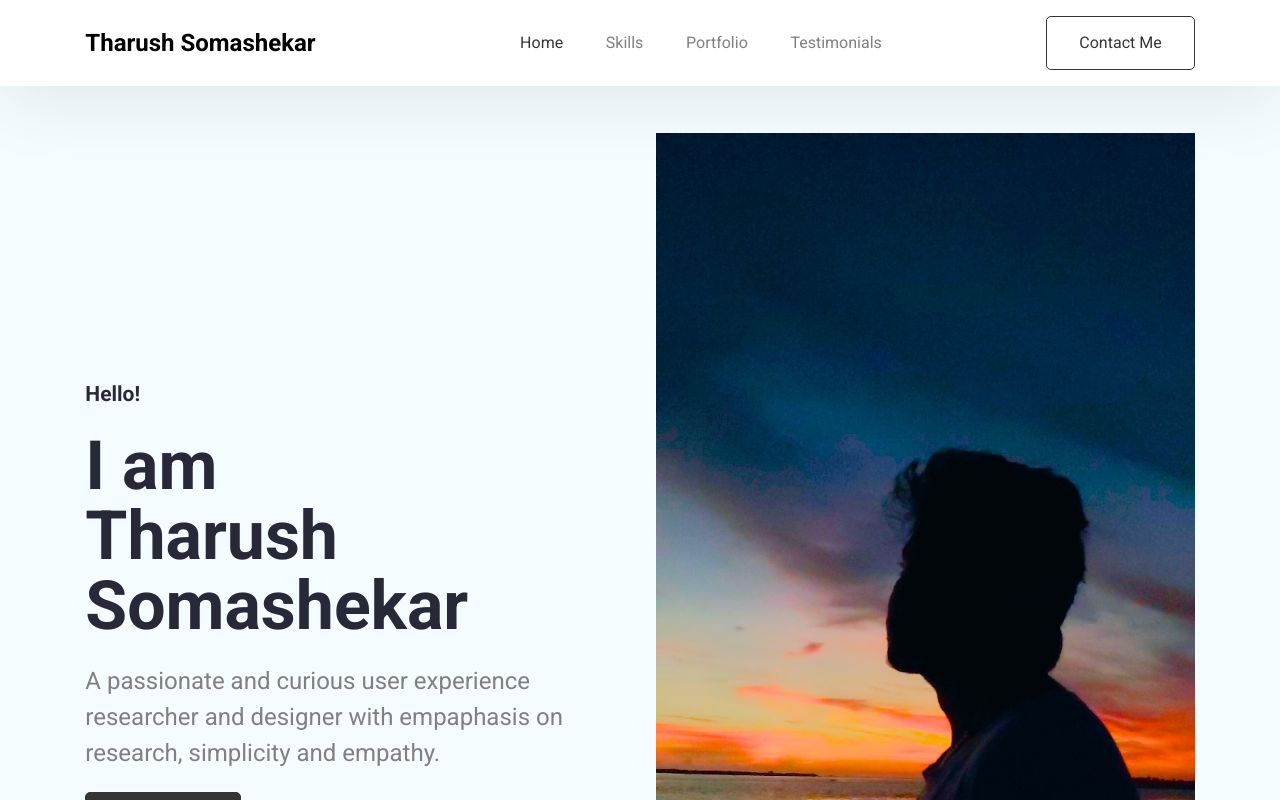
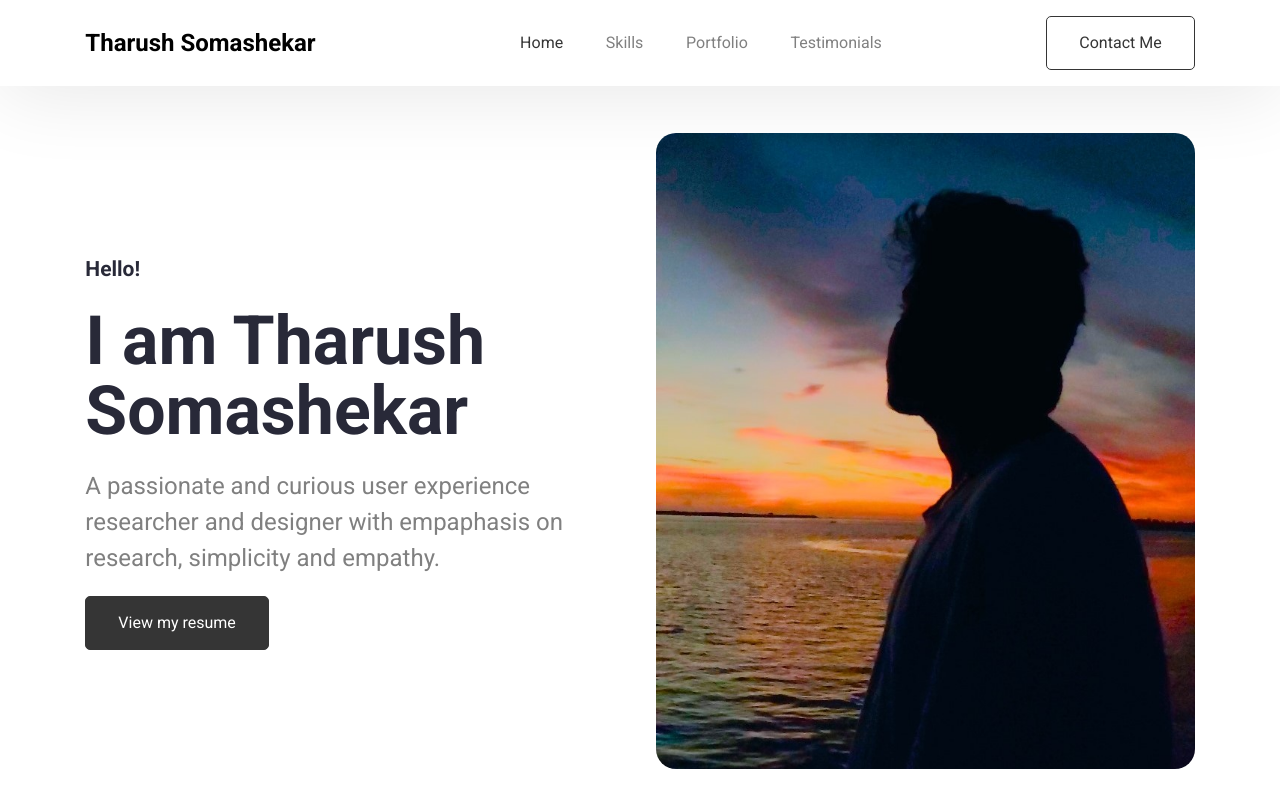
Before and after one commit to Tharush-Somashekar/tharush-portfolio-redo-4rdtime, a React (Create React App) app: page / in a window 1280 px wide. Shown: the top 800 px of the page. Built offline with nearby package versions, Linux system fonts and the light colour scheme.

Commit message:
Heropage changes
changes to photo and content in herosection

```diff
--- a/src/App.css
+++ b/src/App.css
@@ -194,7 +194,7 @@ h2 {
   align-items: center;
   justify-content: space-between;
   gap: 32px;
-  background-color: var(--bg-shade);
+  background-color: var(--white);
 }
 .hero--section--content-box {
   display: flex;
@@ -233,6 +233,14 @@ h2 {
 .hero--section--img > img {
   width: 100%;
   height: 100%;
+  border-radius: 20px;
+}
+
+.btn-primary-div {
+  flex-direction: column;
+  align-items: center;
+  padding-top: 20px;
+
 }
 /* Hero Section Style Ends */
 
--- a/src/Pages/Home/Herosection.jsx
+++ b/src/Pages/Home/Herosection.jsx
@@ -5,15 +5,17 @@ export default function HeroSection() {
           <div className="hero--section--content">
             <p className="section--title">Hello!</p>
             <h1 className="hero--section--title">
-              <span className="hero--section-title--color">I am</span>{" "}
+              <span className="hero--section-title--color">I am Tharush Somashekar</span>
               <br />
-              Tharush Somashekar
+
             </h1>
             <p className="hero--section-description">
               A passionate and curious user experience researcher and designer with empaphasis on research, simplicity and empathy.
             </p>
           </div>
-          <button className="btn btn-primary">Get In Touch</button>
+          <div className="btn-primary-div">
+          <button className="btn btn-primary">View my resume</button>
+          </div>
         </div>
         <div className="hero--section--img">
           <img src="./img/hero_img.jpg" alt="Hero Section" />
```
Also changed, not shown: public/img/hero_img.jpg.
